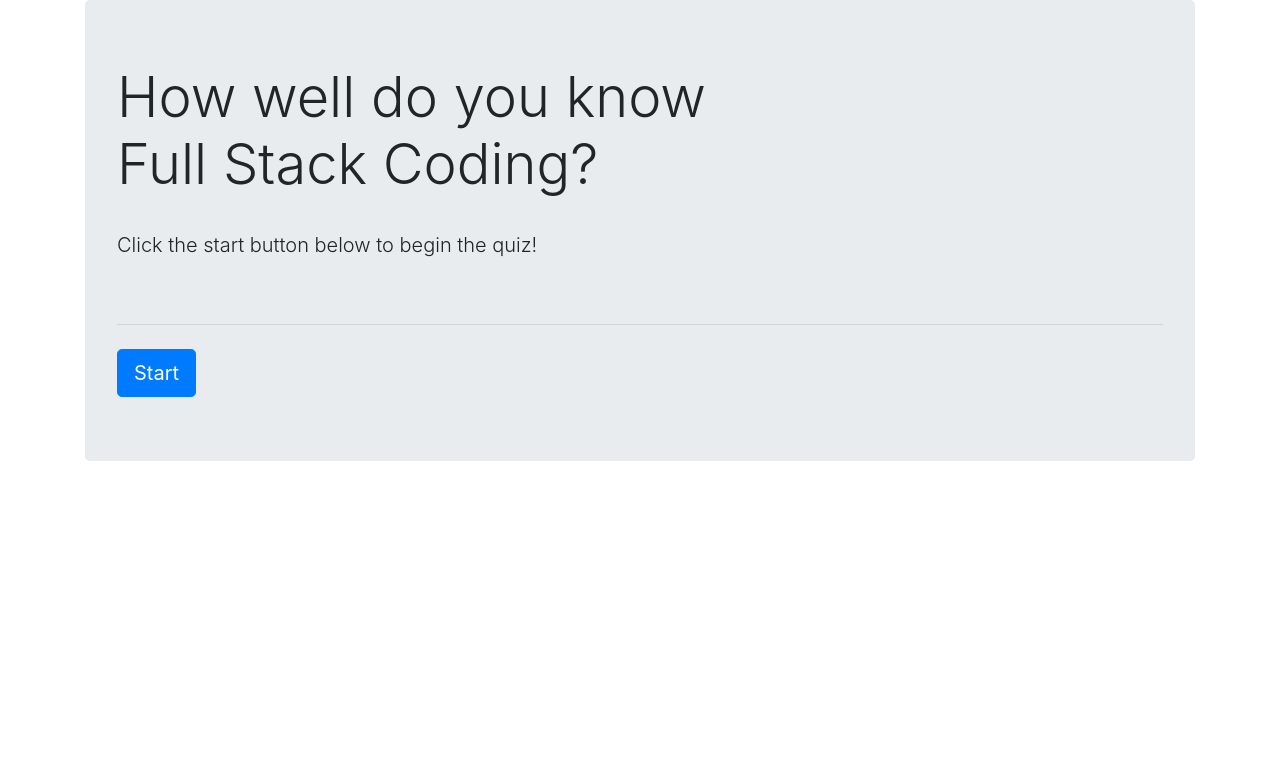
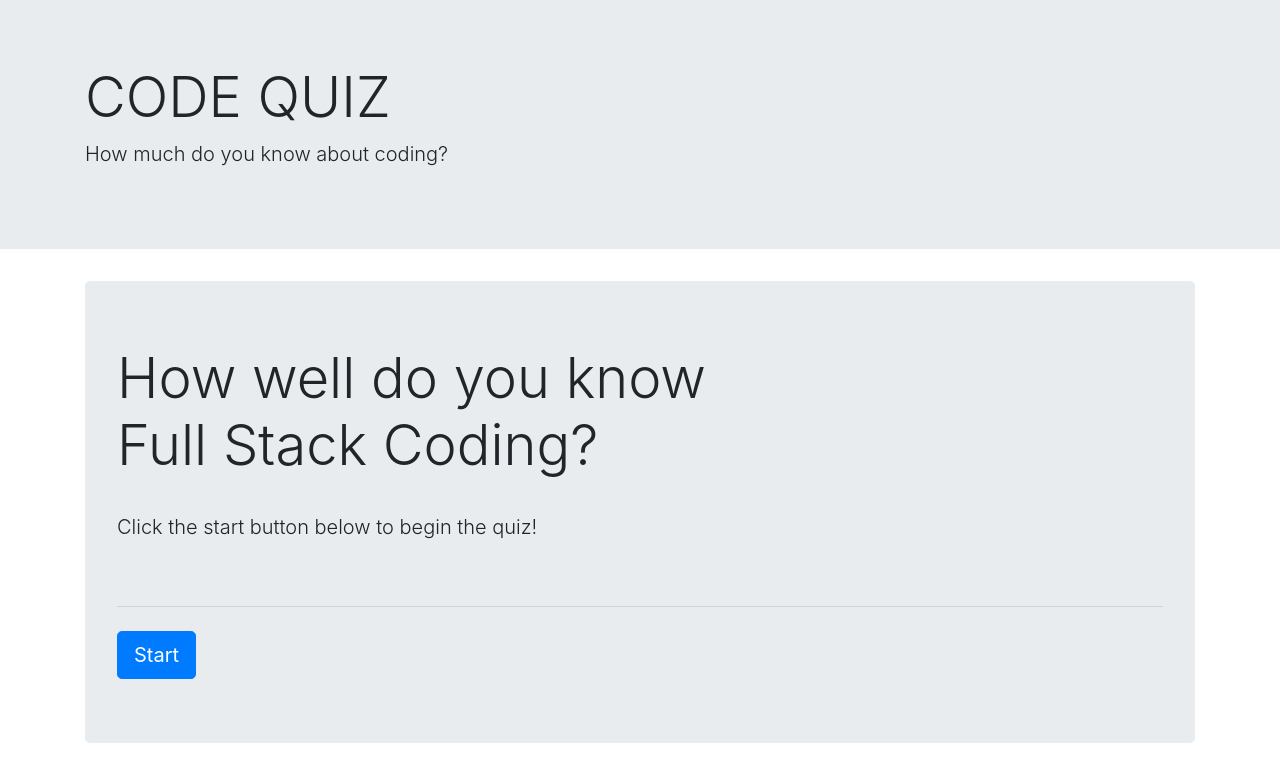
Before and after one commit to TressaPark/4-Code-Quiz, a plain HTML site: page index.html in a window 1280 px wide. Drawn offline with nearby package versions, Linux system fonts and the light colour scheme.

Commit message:
Updated Headline

```diff
--- a/index.html
+++ b/index.html
@@ -9,6 +9,13 @@
         integrity="sha384-ggOyR0iXCbMQv3Xipma34MD+dH/1fQ784/j6cY/iJTQUOhcWr7x9JvoRxT2MZw1T" crossorigin="anonymous">
 </head>
 <body>
+    <div class="jumbotron jumbotron-fluid">
+        <div class="container">
+          <h1 class="display-4">CODE QUIZ</h1>
+          <p class="lead">How much do you know about coding?</p>
+        </div>
+      </div>
+
     <div class="container">
         <div class="jumbotron">
 
```
